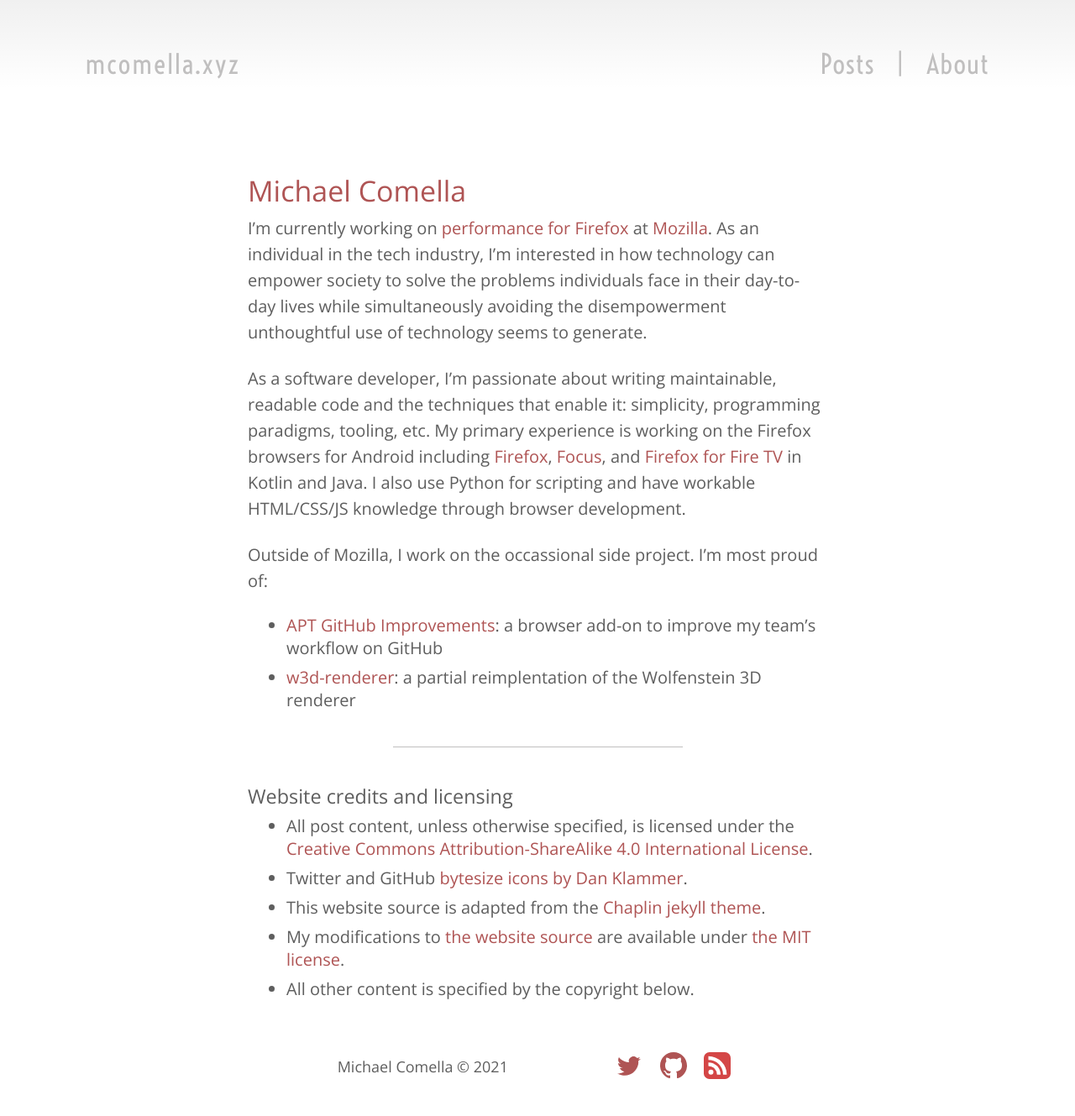
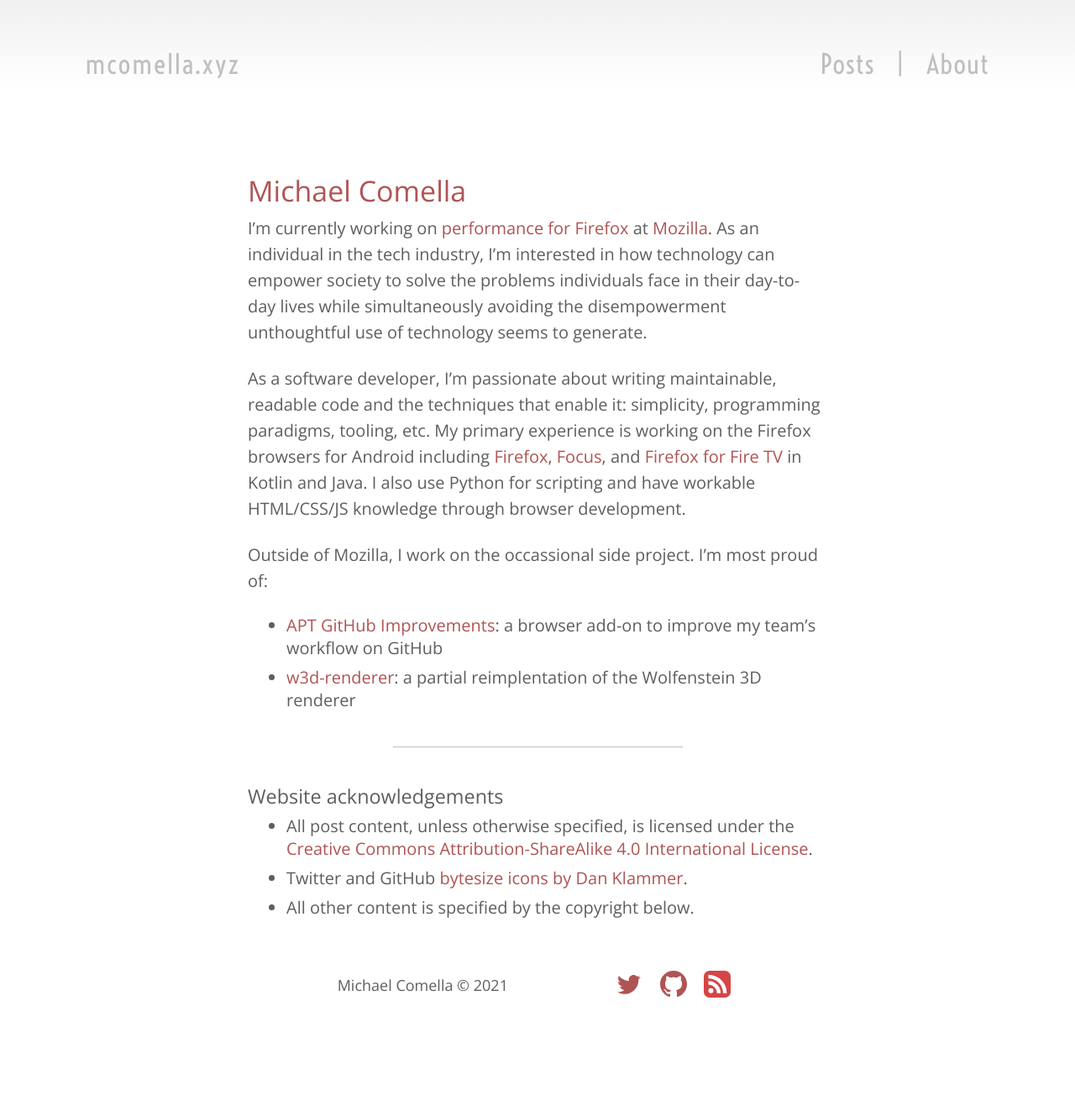
Before and after one commit to mcomella/mcomella.github.com, a Jekyll site: the page built from about.md, in a window 1280 px wide. Shown: the whole page at 84% size. Built offline with Jekyll 4.4.1, drawn with Linux system fonts in a browser that asks for light colours; after the commit the page ends 1232 px from its top, so only the background shows below that.

Commit message:
Clean up website acknowledgements.
I removed the reference to Chaplin because the website style and source
has diverged so much that it isn't really Chaplin anymore. However, the
code is still shared under the Chaplin license because I'm concerned
that the changes don't give me a basis to remove that.

```diff
--- a/about.md
+++ b/about.md
@@ -13,11 +13,9 @@
 
 ---
 
-### Website credits and licensing
+### Website acknowledgements
 - All post content, unless otherwise specified, is licensed under the [Creative Commons Attribution-ShareAlike 4.0 International License][cc].
 - Twitter and GitHub [bytesize icons by Dan Klammer][icons].
-- This website source is adapted from the [Chaplin jekyll theme](https://github.com/bk2dcradle/Chaplin).
-- My modifications to [the website source][source] are available under [the MIT license][license].
 - All other content is specified by the copyright below.
 
 [perfblog]: https://blog.mozilla.org/performance/
@@ -31,5 +29,3 @@
 
 [cc]: https://creativecommons.org/licenses/by-sa/4.0/
 [icons]: https://github.com/danklammer/bytesize-icons
-[source]: https://github.com/mcomella/mcomella.github.com
-[license]: https://github.com/mcomella/mcomella.github.com/blob/master/LICENSE
```
